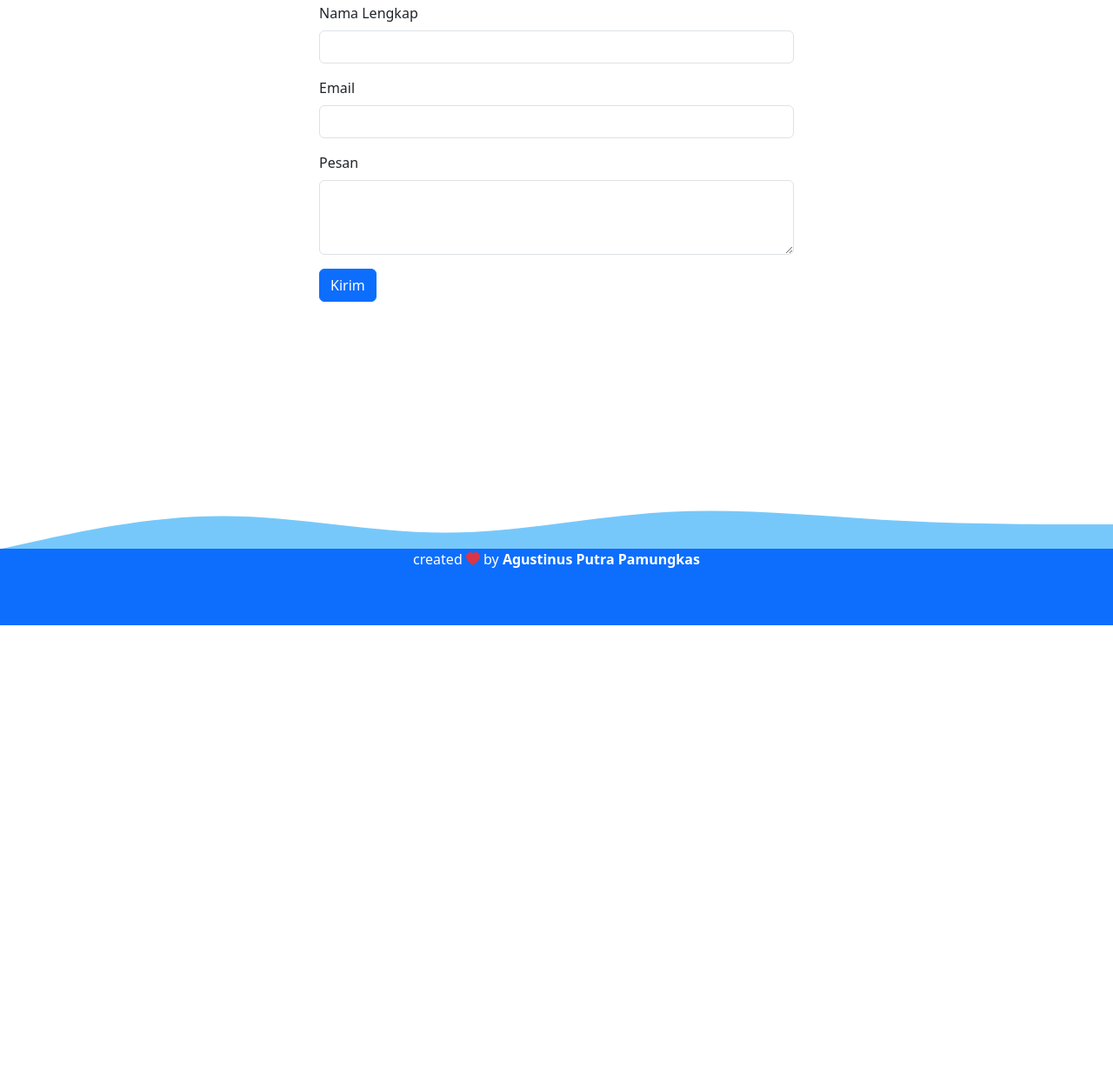
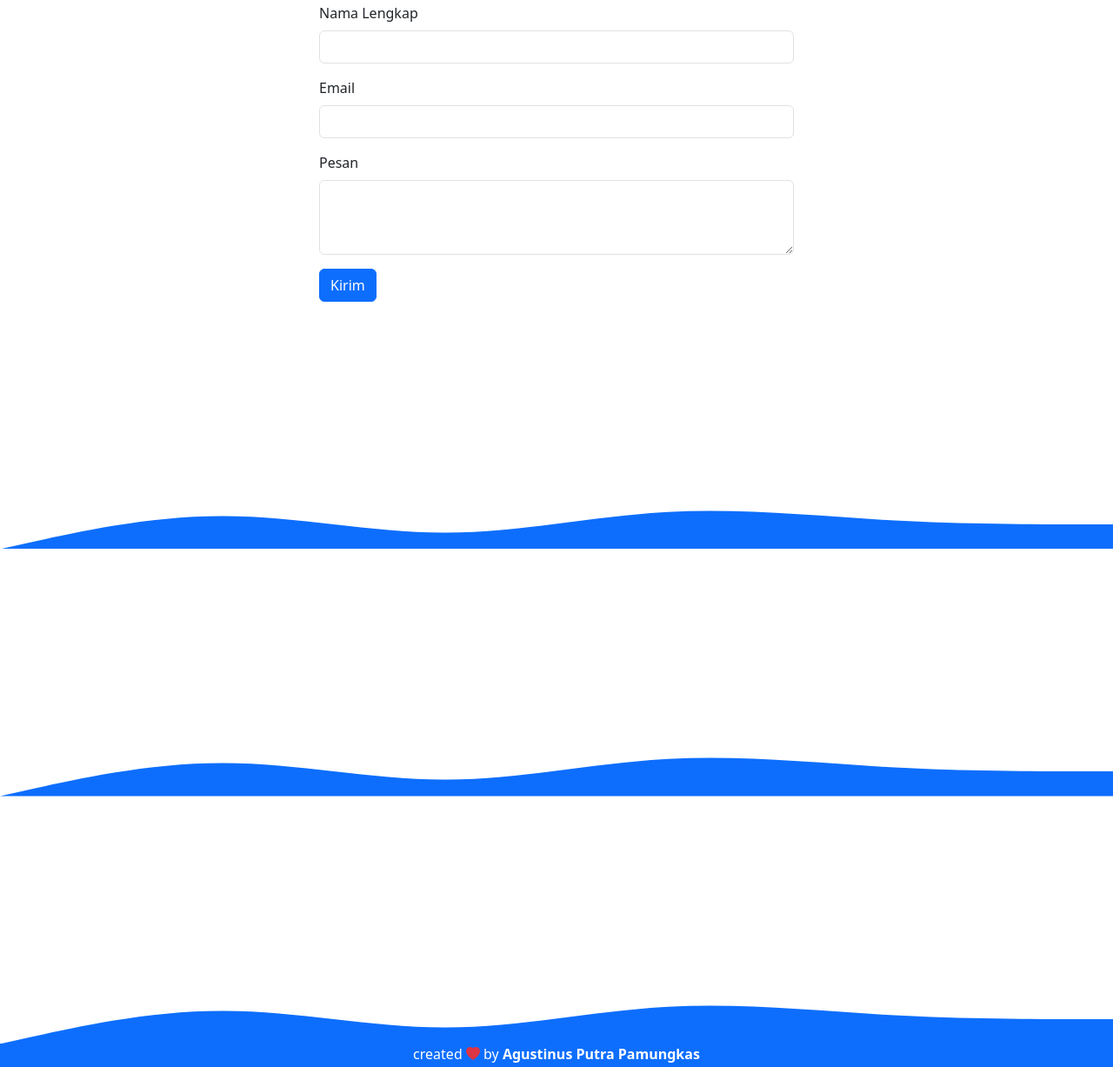
Before and after one commit to ap-pamungkas/ap-pamungkas.github.io, a plain HTML site: page index.html in a window 1280 px wide. Shown: the part 2873-4100 px from the top of the page at 87% size. Before the commit the page ends 3592 px from the top, so only its background shows below. Drawn offline with nearby package versions, Linux system fonts and the light colour scheme.

Commit message:
reload ulang warna footer

```diff
--- a/index.html
+++ b/index.html
@@ -189,7 +189,7 @@
                 </div>
             </div>
         </div>
-        <svg xmlns="http://www.w3.org/2000/svg" viewBox="0 0 1440 320"><path fill="#77c8fa" fill-opacity="1" d="M0,320L48,309.3C96,299,192,277,288,277.3C384,277,480,299,576,298.7C672,299,768,277,864,272C960,267,1056,277,1152,282.7C1248,288,1344,288,1392,288L1440,288L1440,320L1392,320C1344,320,1248,320,1152,320C1056,320,960,320,864,320C768,320,672,320,576,320C480,320,384,320,288,320C192,320,96,320,48,320L0,320Z"></path></svg>
+        <svg xmlns="http://www.w3.org/2000/svg" viewBox="0 0 1440 320"><path fill="#0d6efd" fill-opacity="1" d="M0,320L48,309.3C96,299,192,277,288,277.3C384,277,480,299,576,298.7C672,299,768,277,864,272C960,267,1056,277,1152,282.7C1248,288,1344,288,1392,288L1440,288L1440,320L1392,320C1344,320,1248,320,1152,320C1056,320,960,320,864,320C768,320,672,320,576,320C480,320,384,320,288,320C192,320,96,320,48,320L0,320Z"></path></svg><svg xmlns="http://www.w3.org/2000/svg" viewBox="0 0 1440 320"><path fill="#0d6efd" fill-opacity="1" d="M0,320L48,309.3C96,299,192,277,288,277.3C384,277,480,299,576,298.7C672,299,768,277,864,272C960,267,1056,277,1152,282.7C1248,288,1344,288,1392,288L1440,288L1440,320L1392,320C1344,320,1248,320,1152,320C1056,320,960,320,864,320C768,320,672,320,576,320C480,320,384,320,288,320C192,320,96,320,48,320L0,320Z"></path></svg><svg xmlns="http://www.w3.org/2000/svg" viewBox="0 0 1440 320"><path fill="#0d6efd" fill-opacity="1" d="M0,320L48,309.3C96,299,192,277,288,277.3C384,277,480,299,576,298.7C672,299,768,277,864,272C960,267,1056,277,1152,282.7C1248,288,1344,288,1392,288L1440,288L1440,320L1392,320C1344,320,1248,320,1152,320C1056,320,960,320,864,320C768,320,672,320,576,320C480,320,384,320,288,320C192,320,96,320,48,320L0,320Z"></path></svg>
     </section>
     <!-- penutup contact me -->
 
```
